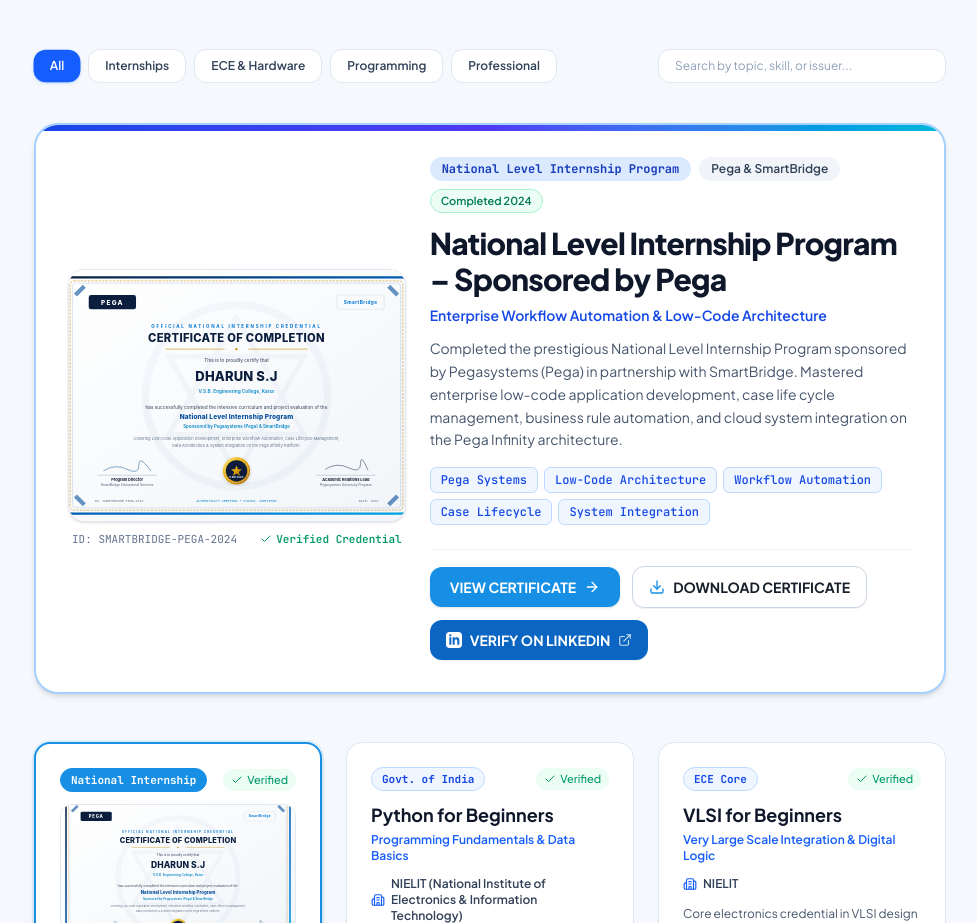
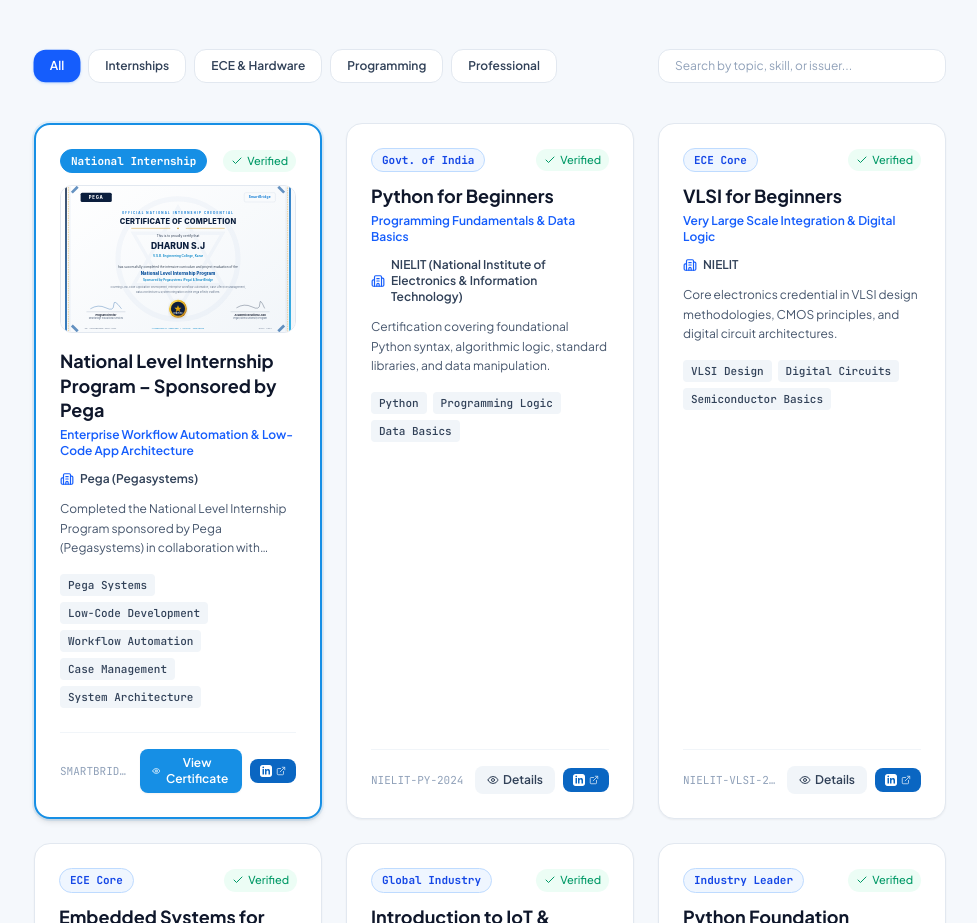
Before and after one commit to Dharun-07-byte/Dharun-Portfolio, a React (Vite) app: page / in a window 1280 px wide. Shown: the part 5460-6383 px from the top of the page, without its empty margins (294-1271 px from the left). Built offline with nearby package versions, Linux system fonts and the light colour scheme.

Commit message:
refactor(certifications): remove featured hero banner and streamline certificate grid

```diff
--- a/src/components/Certifications.jsx
+++ b/src/components/Certifications.jsx
@@ -1,7 +1,7 @@
 import { useState } from 'react';
 import {
   Award, ExternalLink, X, Building2,
-  FileText, Check, Download, Eye, ArrowRight
+  FileText, Check, Eye
 } from 'lucide-react';
 import { certificationsData, personalInfo } from '../data/portfolioData';
 
@@ -84,124 +84,6 @@
         </div>
 
         {/* ========================================================
-            FEATURED HERO CARD: Pega National Internship Program
-            ======================================================== */}
-        {activeCategory === "All" || activeCategory === "Internships" ? (
-          <div className="mb-12">
-            <div className="bg-white rounded-3xl border-2 border-blue-300/80 shadow-md hover:shadow-xl transition-all duration-300 overflow-hidden relative group">
-              {/* Highlight ribbon */}
-              <div className="absolute top-0 left-0 right-0 h-1.5 bg-gradient-to-r from-blue-700 via-indigo-600 to-cyan-500"></div>
-
-              <div className="grid grid-cols-1 lg:grid-cols-12 gap-6 p-6 sm:p-8 items-center">
-                {/* Left: Certificate Visual Thumbnail Frame */}
-                <div className="lg:col-span-5 relative">
-                  <div
-                    onClick={() => onNavigateToCertificate?.('/certificates/pega-internship')}
-                    className="cursor-pointer group/thumb rounded-2xl overflow-hidden border border-slate-200 shadow-sm bg-slate-50 relative aspect-[4/3] flex items-center justify-center transition-transform hover:scale-[1.01]"
-                  >
-                    <img
-                      src="/certificates/pega-internship-preview.svg"
-                      alt="National Level Internship Program - Sponsored by Pega"
-                      className="w-full h-full object-cover block"
-                      loading="eager"
-                    />
-                    {/* Hover Overlay */}
-                    <div className="absolute inset-0 bg-slate-900/40 opacity-0 group-hover/thumb:opacity-100 transition-opacity flex items-center justify-center gap-2 text-white font-semibold text-xs backdrop-blur-xs">
-                      <Eye className="w-4 h-4" />
-                      <span>Click to Open Certificate Viewer</span>
-                    </div>
-                  </div>
-                  <div className="mt-2 flex items-center justify-between text-[11px] font-mono text-slate-500 px-1">
-                    <span>ID: SMARTBRIDGE-PEGA-2024</span>
-                    <span className="text-emerald-600 font-semibold flex items-center gap-1">
-                      <Check className="w-3 h-3" /> Verified Credential
-                    </span>
-                  </div>
-                </div>
-
-                {/* Right: Certificate Information & Action Buttons */}
-                <div className="lg:col-span-7 flex flex-col justify-between h-full">
-                  <div>
-                    <div className="flex flex-wrap items-center gap-2 mb-3">
-                      <span className="px-3 py-1 rounded-full bg-blue-100 text-blue-800 text-xs font-bold font-mono">
-                        National Level Internship Program
-                      </span>
-                      <span className="px-3 py-1 rounded-full bg-slate-100 text-slate-700 text-xs font-semibold">
-                        Pega &amp; SmartBridge
-                      </span>
-                      <span className="px-2.5 py-0.5 rounded-full bg-emerald-50 border border-emerald-200 text-emerald-700 text-[11px] font-semibold">
-                        Completed 2024
-                      </span>
-                    </div>
-
-                    <h3 className="text-2xl sm:text-3xl font-extrabold text-slate-900 tracking-tight mb-2">
-                      National Level Internship Program – Sponsored by Pega
-                    </h3>
-                    <h4 className="text-sm font-semibold text-blue-700 mb-3">
-                      Enterprise Workflow Automation &amp; Low-Code Architecture
-                    </h4>
-
-                    <p className="text-slate-600 text-sm leading-relaxed mb-4">
-                      Completed the prestigious National Level Internship Program sponsored by Pegasystems (Pega) in partnership with SmartBridge. Mastered enterprise low-code application development, case life cycle management, business rule automation, and cloud system integration on the Pega Infinity architecture.
-                    </p>
-
-                    {/* Key Competencies Badges */}
-                    <div className="flex flex-wrap gap-1.5 mb-6">
-                      {[
-                        "Pega Systems",
-                        "Low-Code Architecture",
-                        "Workflow Automation",
-                        "Case Lifecycle",
-                        "System Integration"
-                      ].map((skill, idx) => (
-                        <span key={idx} className="px-2.5 py-1 rounded-md bg-blue-50 text-blue-700 text-xs font-mono font-medium border border-blue-200">
-                          {skill}
-                        </span>
-                      ))}
-                    </div>
-                  </div>
-
-                  {/* Actions Row */}
-                  <div className="pt-4 border-t border-slate-100 flex flex-wrap items-center gap-3">
-                    {/* View Certificate (Navigates to dedicated page) */}
-                    <button
-                      type="button"
-                      onClick={() => onNavigateToCertificate ? onNavigateToCertificate('/certificates/pega-internship') : setSelectedCert(certificationsData[0])}
-                      className="inline-flex items-center gap-2 px-5 py-2.5 rounded-xl bg-[#168FE5] hover:bg-[#0D74BE] text-white font-bold text-xs sm:text-sm shadow-sm transition-all cursor-pointer hover:gap-3"
-                    >
-                      <span>VIEW CERTIFICATE</span>
-                      <ArrowRight className="w-4 h-4" />
-                    </button>
-
-                    {/* Download / Open PDF */}
-                    <a
-                      href="/certificates/pega-internship.pdf"
-                      download="Dharun_SJ_Pega_National_Internship_Certificate.pdf"
-                      target="_blank"
-                      rel="noopener noreferrer"
-                      className="inline-flex items-center gap-2 px-4 py-2.5 rounded-xl bg-white border border-slate-300 hover:border-[#168FE5] text-[#17202A] hover:text-[#168FE5] font-bold text-xs sm:text-sm transition-all shadow-2xs"
-                    >
-                      <Download className="w-4 h-4 text-[#168FE5]" />
-                      <span>DOWNLOAD CERTIFICATE</span>
-                    </a>
-
-                    {/* Verify on LinkedIn */}
-                    <a
-                      href="https://www.linkedin.com/in/dharun-jaganathan-b8ab43379"
-                      target="_blank"
-                      rel="noopener noreferrer"
-                      className="inline-flex items-center gap-2 px-4 py-2.5 rounded-xl bg-[#0A66C2] hover:bg-[#004182] text-white font-bold text-xs sm:text-sm transition-all shadow-2xs"
-                    >
-                      <svg className="w-4 h-4 fill-current" viewBox="0 0 24 24"><path d="M19 0h-14c-2.761 0-5 2.239-5 5v14c0 2.761 2.239 5 5 5h14c2.762 0 5-2.239 5-5v-14c0-2.761-2.238-5-5-5zm-11 19h-3v-11h3v11zm-1.5-12.268c-.966 0-1.75-.79-1.75-1.764s.784-1.764 1.75-1.764 1.75.79 1.75 1.764-.783 1.764-1.75 1.764zm13.5 12.268h-3v-5.604c0-3.368-4-3.113-4 0v5.604h-3v-11h3v1.765c1.396-2.586 7-2.777 7 2.476v6.759z"/></svg>
-                      <span>VERIFY ON LINKEDIN</span>
-                      <ExternalLink className="w-3.5 h-3.5 opacity-80" />
-                    </a>
-                  </div>
-                </div>
-              </div>
-            </div>
-          </div>
-        ) : null}        {/* ========================================================
             GRID OF ALL ACCREDITED CERTIFICATES & CREDENTIALS
             ======================================================== */}
         <div className="grid grid-cols-1 md:grid-cols-2 lg:grid-cols-3 gap-6">
```
